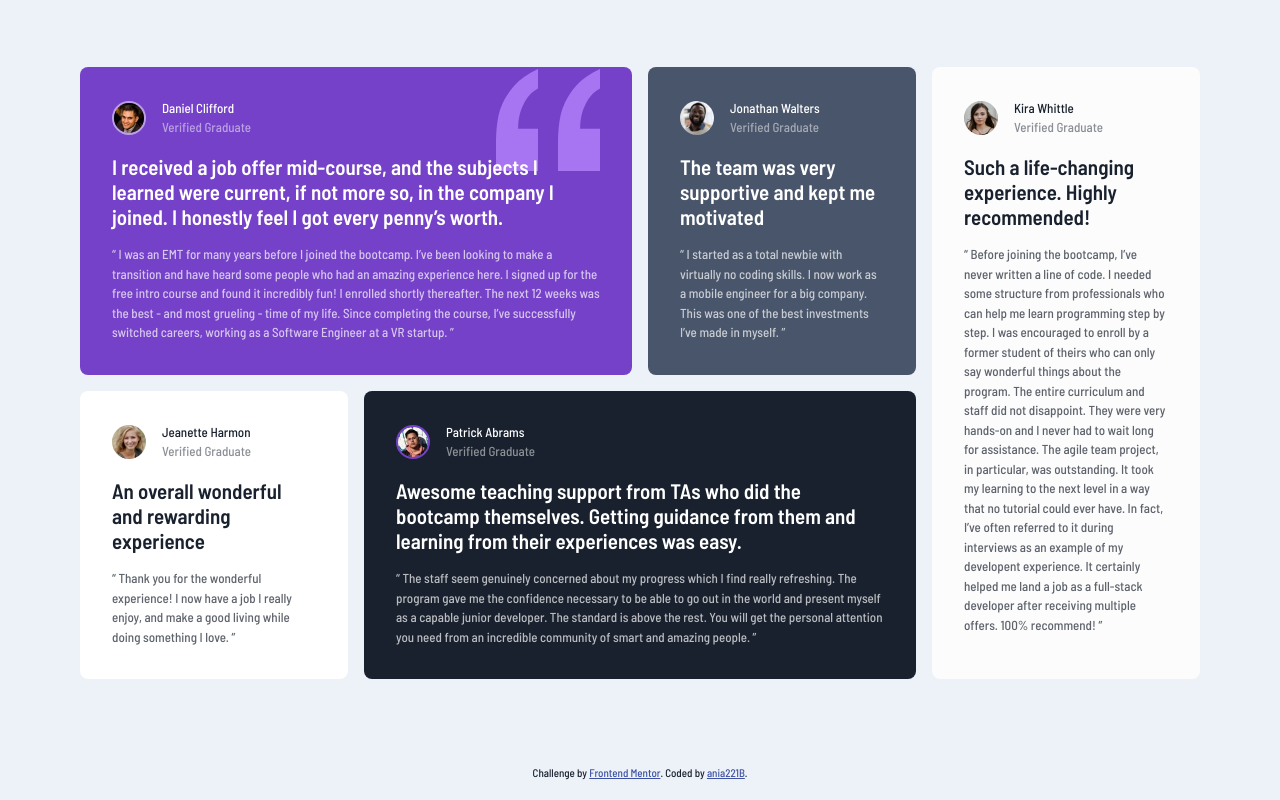
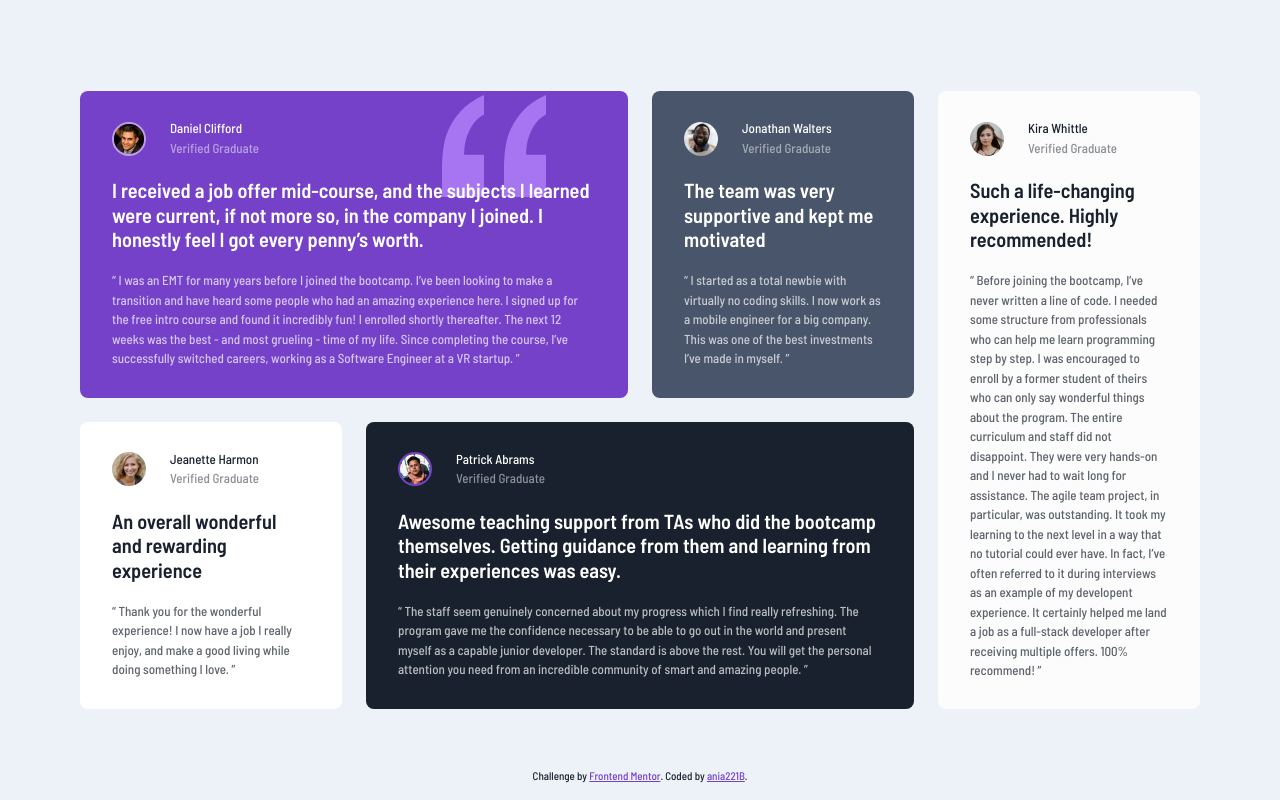
Before and after one commit to ania221B/testimonials-grid, a plain HTML site: page index.html in a window 1280 px wide. Drawn offline with Linux system fonts and the light colour scheme.

Commit message:
spacing updates + footer styling

```diff
--- a/css/styles.css
+++ b/css/styles.css
@@ -16,7 +16,7 @@ CUSTOM PROPERTIES
 
     --fs-400: 0.8125rem;
     --fs-500: 0.9375rem;
-    --fs-600: 1.31rem;
+    --fs-600: 1.27rem;
 
     --fw-500: 500;
     --fw-600: 600;
@@ -51,8 +51,12 @@ body {
 
     background-color: hsl(var(--clr-secondary-100));
 
-    display: grid;
-    place-items: center;
+    display: flex;
+    flex-direction: column;
+    justify-content: center;
+    align-items: center;
+
+    position: relative;
 }
 
 /* resets margin rules */
@@ -124,6 +128,16 @@ textarea {
 }
 
 /* ===============
+GENERAL STYLES
+================= */
+
+footer {
+    position: absolute;
+    inset: auto 0 0 0;
+    padding-bottom: 1rem;
+}
+
+/* ===============
 UTILITY CLASSES
 ================= */
 
@@ -144,7 +158,7 @@ UTILITY CLASSES
 }
 
 .flow > *:where(:not(:first-child)) {
-    margin-top: var(--flow-space, 1rem);
+    margin-top: var(--flow-space, 1.25rem);
 }
 
 /* ===============
@@ -152,7 +166,7 @@ COMPONENTS
 ================= */
 
 .card {
-    padding-block: 2rem;
+    padding-block: 1.75rem;
     padding-inline: 2rem;
     border-radius: 0.5rem;
     background-color: var(--bg);
@@ -189,7 +203,8 @@ LAYOUT
 ================= */
 
 .grid--testimonials {
-    padding-block: 3rem;
+    --gap: 1.5rem;
+    padding-block: 4rem;
     grid-template-columns: 1fr;
     grid-template-areas:
     "card-one"
@@ -211,7 +226,7 @@ LAYOUT
 
 .grid--testimonials > *:first-child svg {
     position: absolute;
-    inset: -0.85rem 2rem auto auto;
+    inset: -1rem 2rem auto auto;
     z-index: -1;
 }
 
@@ -253,6 +268,10 @@ LAYOUT
         "card-five card-four"
         ;
     }
+
+    .grid--testimonials > *:first-child svg {
+        inset: -1rem 15% auto auto;
+    }
 }
 
 @media (min-width: 62.5em) {
@@ -264,3 +283,11 @@ LAYOUT
         ;
     }
 }
+
+.attribution {
+    font-size: 11px;
+    text-align: center;
+  }
+  .attribution a {
+    color: hsl(var(--clr-primary-400));
+  }
--- a/index.html
+++ b/index.html
@@ -22,17 +22,6 @@
     <link rel="stylesheet" href="css/styles.css" />
 
     <title>Frontend Mentor | [Challenge Name Here]</title>
-
-    <!-- Feel free to remove these styles or customise in your own stylesheet 👍 -->
-    <style>
-      .attribution {
-        font-size: 11px;
-        text-align: center;
-      }
-      .attribution a {
-        color: hsl(228, 45%, 44%);
-      }
-    </style>
   </head>
   <body>
     <main class="container grid grid--testimonials">
@@ -163,6 +152,7 @@
       </figure>
     </main>
 
+    <footer>
       <div class="attribution">
         Challenge by
         <a href="https://www.frontendmentor.io?ref=challenge" target="_blank"
@@ -170,5 +160,6 @@
         >. Coded by
         <a href="https://www.frontendmentor.io/profile/ania221B">ania221B</a>.
       </div>
+    </footer>
   </body>
 </html>
```
Lines whose indentation alone changed are shown as unchanged.
